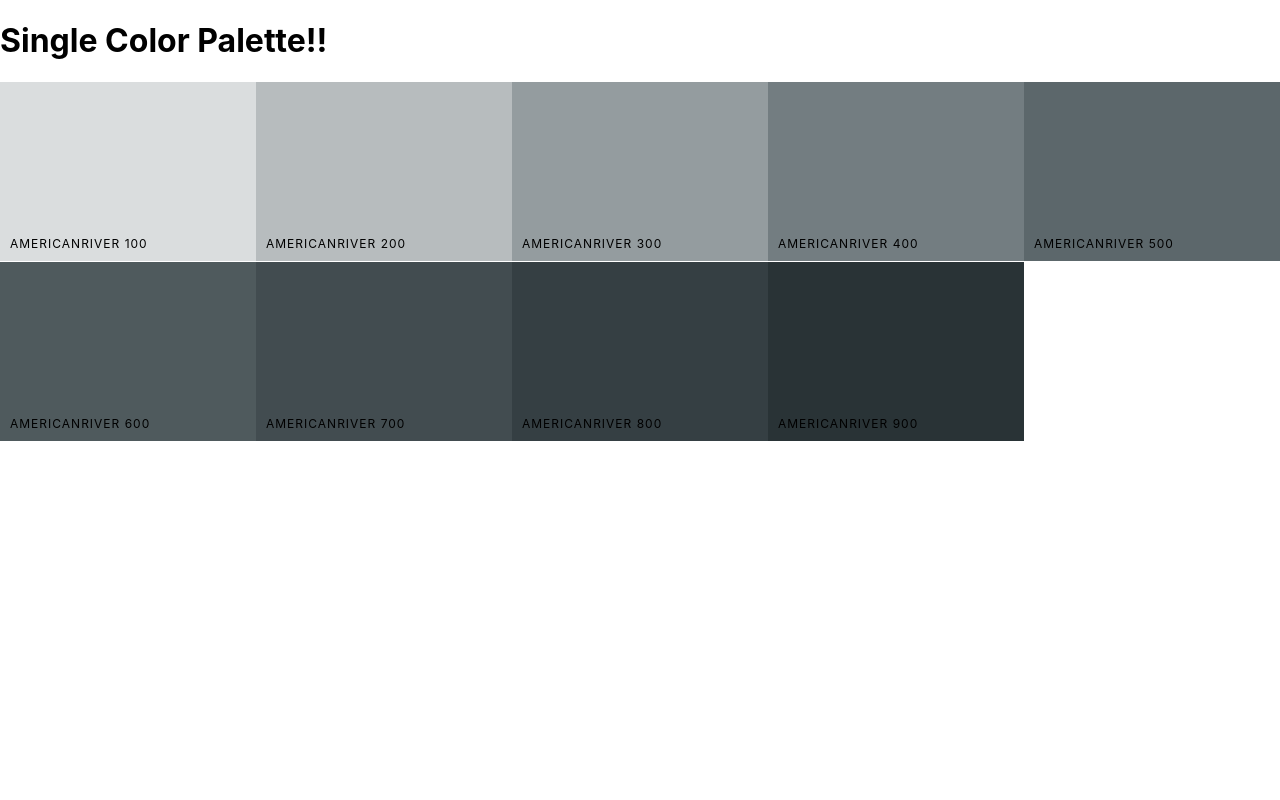
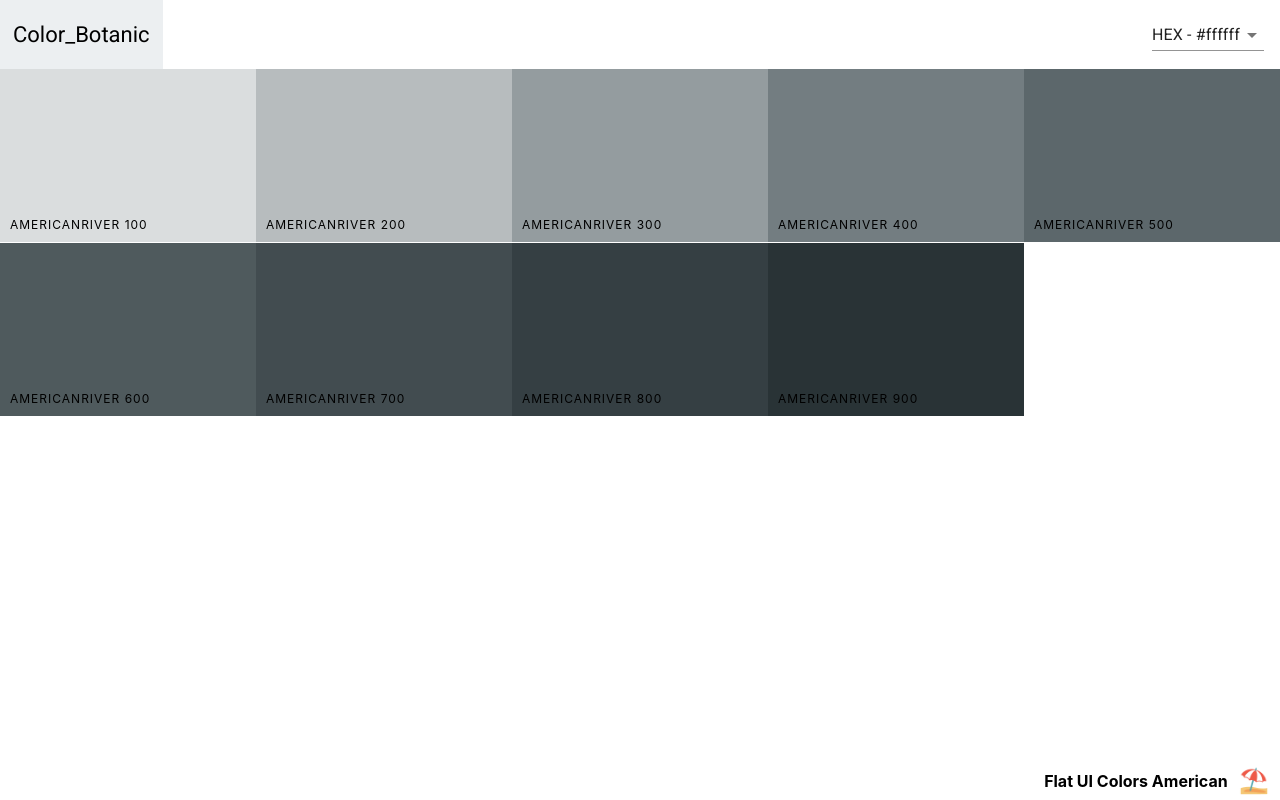
Before and after one commit to appsius/Color_Botanic, a React (Create React App) app: page /palette/flat-ui-colors-american/americanriver in a window 1280 px wide. Built offline with nearby package versions, Linux system fonts and the light colour scheme.

Commit message:
Adding Navbar and Footer

```diff
--- a/src/Navbar.css
+++ b/src/Navbar.css
@@ -2,7 +2,7 @@
   display: flex;
   align-items: center;
   justify-content: flex-start;
-  height: 6vh;
+  height: 9vh;
 }
 .logo {
   margin-right: 15px;
--- a/src/Navbar.js
+++ b/src/Navbar.js
@@ -24,13 +24,14 @@
     this.setState({ open: false });
   }
   render() {
-    const { level, changeLevel } = this.props;
+    const { level, changeLevel, showingAllColors } = this.props;
     const { format } = this.state;
     return (
       <header className='Navbar'>
         <div className='logo'>
           <Link to='/'>Color_Botanic</Link>
         </div>
+        {showingAllColors && (
           <div className='slider-container'>
             <span>Level: {level}</span>
             <div className='slider'>
@@ -43,6 +44,7 @@
               />
             </div>
           </div>
+        )}
         <div className='select-container'>
           <Select value={format} onChange={this.handleFormatChange}>
             <MenuItem value='hex'>HEX - #ffffff</MenuItem>
--- a/src/Palette.js
+++ b/src/Palette.js
@@ -1,6 +1,7 @@
 import React, { Component } from 'react';
 import ColorBox from './ColorBox';
 import Navbar from './Navbar';
+import PaletteFooter from './PaletteFooter';
 import './Palette.css';
 
 class Palette extends Component {
@@ -34,11 +35,10 @@
           level={level}
           changeLevel={this.changeLevel}
           handleChange={this.changeFormat}
+          showingAllColors
         />
         <div className='Palette-colors'>{colorBoxes}</div>
-        <footer className='Palette-footer'>
-          {paletteName} <span className='emoji'>{emoji}</span>
-        </footer>
+        <PaletteFooter paletteName={paletteName} emoji={emoji} />
       </div>
     );
   }
--- /dev/null
+++ b/src/PaletteFooter.js
@@ -0,0 +1,12 @@
+import React from 'react';
+
+function PaletteFooter(props) {
+  const { paletteName, emoji } = props;
+  return (
+    <footer className='Palette-footer'>
+      {paletteName} <span className='emoji'>{emoji}</span>
+    </footer>
+  );
+}
+
+export default PaletteFooter;
--- a/src/SingleColorPalette.js
+++ b/src/SingleColorPalette.js
@@ -1,10 +1,14 @@
 import React, { Component } from 'react';
+import Navbar from './Navbar';
+import PaletteFooter from './PaletteFooter';
 import ColorBox from './ColorBox';
 
 class SingleColorPalette extends Component {
   constructor(props) {
     super(props);
     this._shades = this.gatherShades(this.props.palette, this.props.colorId);
+    this.state = { format: 'hex' };
+    this.changeFormat = this.changeFormat.bind(this);
   }
   gatherShades(palette, colorToFilterBy) {
     let shades = [];
@@ -18,19 +22,25 @@
     // return all shades of given color
     return shades.slice(1);
   }
+  changeFormat(val) {
+    this.setState({ format: val });
+  }
   render() {
+    const { format } = this.state;
+    const { paletteName, emoji } = this.props.palette;
     const colorBoxes = this._shades.map(color => (
       <ColorBox
         key={color.id}
         name={color.name}
-        background={color.hex}
+        background={color[format]}
         showLink={false}
       />
     ));
     return (
       <div className='Palette'>
-        <h1>Single Color Palette!!</h1>
+        <Navbar handleChange={this.changeFormat} showingAllColors={false} />
         <div className='Palette-colors'>{colorBoxes}</div>
+        <PaletteFooter paletteName={paletteName} emoji={emoji} />
       </div>
     );
   }
```
Lines whose indentation alone changed are shown as unchanged.
